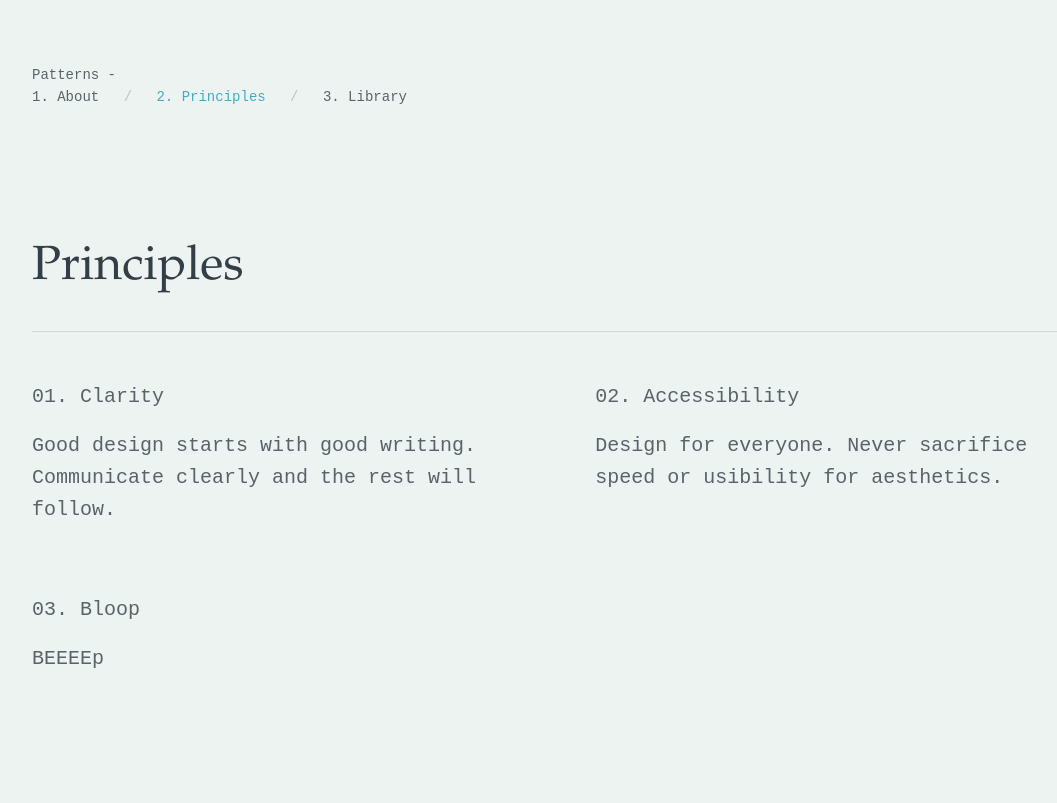
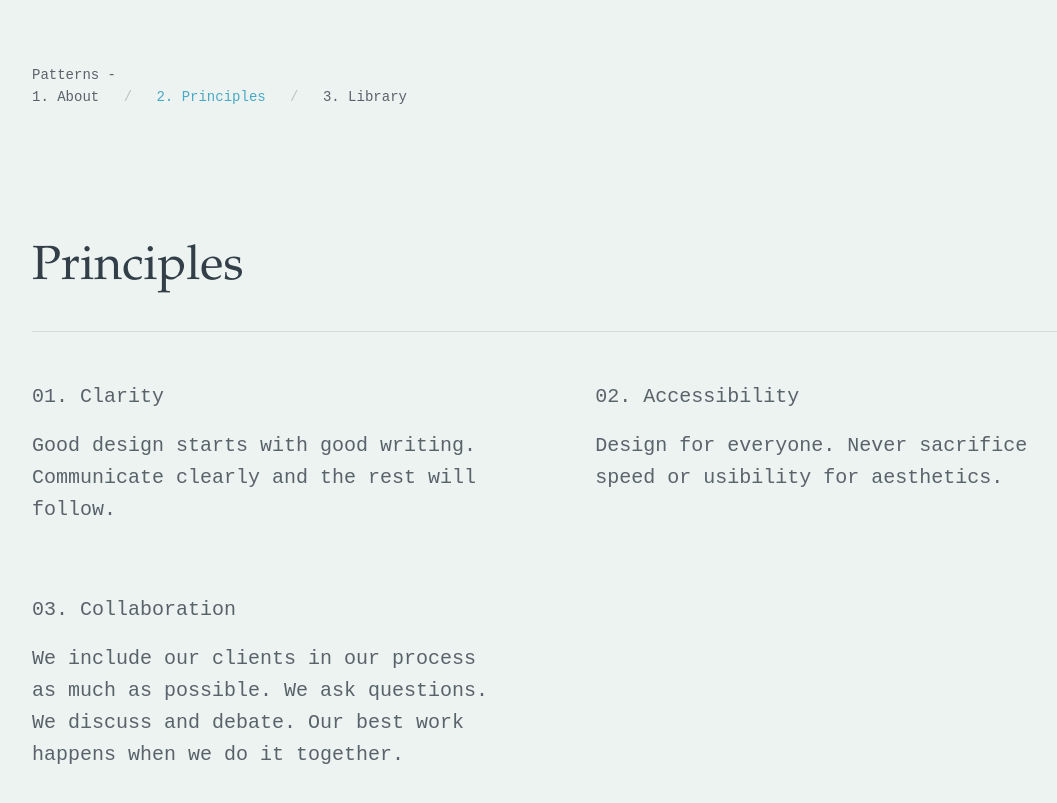
Before and after one commit to wearepatterns/wearepatterns.github.io, a Jekyll site: the page built from principles.markdown, in a window 1280 px wide. Shown: the top 803 px of the page, without its empty margins (32-1089 px from the left). Built offline with Jekyll 4.4.1, drawn with Linux system fonts in a browser that asks for light colours.

Commit message:
Updated Principles

```diff
--- a/principles.markdown
+++ b/principles.markdown
@@ -8,7 +8,8 @@
     follow.
 - title: 02. Accessibility
   body: Design for everyone. Never sacrifice speed or usibility for aesthetics.
-- title: 03. Bloop
-  body: BEEEEp
+- title: 03. Collaboration
+  body: We include our clients in our process as much as possible. We ask questions.
+    We discuss and debate. Our best work happens when we do it together.
 layout: pl
 ---
```
